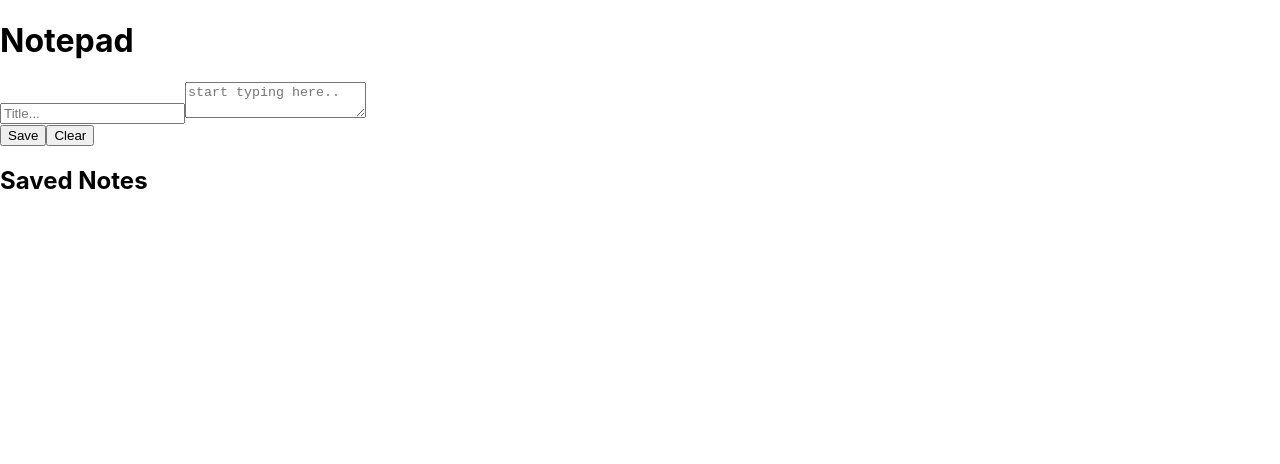
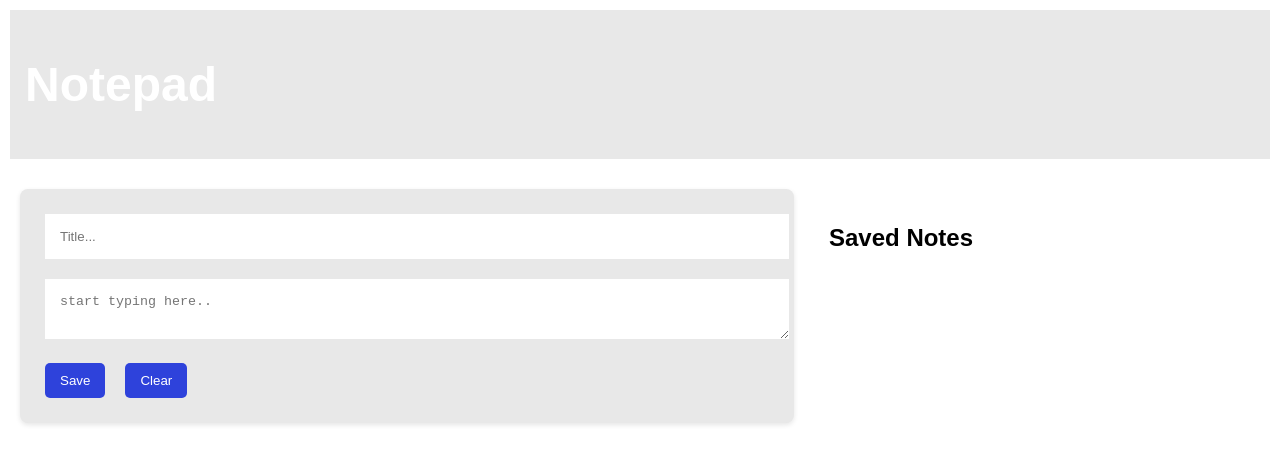
Before and after one commit to ravitejamgit/notepad-app, a React (Create React App) app: page / in a window 1280 px wide. Shown: the top 464 px of the page. Built offline with nearby package versions, Linux system fonts and the light colour scheme.

Commit message:
Worked on Css

```diff
--- a/src/App.css
+++ b/src/App.css
@@ -1,38 +1,127 @@
-.App {
+body {
+  font-family: Arial, Helvetica, sans-serif;
+  margin: 0;
+  padding: 0;
+  background-color: white;
+}
+
+header {
+  background-color: #e8e8e8;
+  color: white;
+  padding: 15px;
+  margin: 10px;
+  text-align: left;
+  font-size: 1.5em;
+}
+
+.main {
+  display: flex;
+  gap: 20px;
+  padding: 20px;
+}
+
+.note-input {
+  flex: 1;
+  background-color: #e8e8e8;
+  padding: 15px;
+  max-width: 60%;
+  border-radius: 8px;
+  box-shadow: 0 2px 5px rgba(0,0,0,0.1);
+}
+
+.note-input input, .note-input textarea {
+  width: 100%;
+  box-sizing: border-box;
+  padding: 15px;
+  margin: 10px;
+  border: 5px;
+}
+
+.note-input button {
+  padding: 10px 15px;
+  margin: 10px;
+  border: none;
+  border-radius: 5px;
+  cursor: pointer;
+  background-color: #2e42db;; /* Green */
+  color: white;
+}
+
+
+.notes-section {
+  display: flex;
+  flex: 1;
+  flex-direction: column;
+  max-width: 40%;
+  gap: 15px;
+}
+
+.notes-list {
+  background: white;
+  padding: 15px;
+  border-radius: 8px;
+  max-height: 200px;
+  overflow-y: auto;
+}
+
+.notes-list ul {
+  list-style: none;
+  padding: 0;
+}
+
+.notes-list li {
+  background-color: #f3f3f3;
+  display: flex;
+  justify-content: space-between;
+  padding: 8px;
+  margin-bottom: 7px;
+  border: none;
+  border-radius: 5px;
+}
+
+.notes-list span {
+  cursor: pointer;
+}
+
+.notes-list button {
+  margin-left: 5px;
+  padding: 5px 10px;
+  border: none;
+  background-color: #2e42db;
+  border-radius: 3px;
+  color: white;
+  cursor: pointer;
+}
+
+.selected-note-overlay {
+  position: fixed;
+  top: 0;
+  left: 0;
+  width: 100%;
+  height: 100%;
+  background: rgba(0,0,0,0.4); /* dark transparent */
+  display: flex;
+  justify-content: center;
+  align-items: center;
+  z-index: 1000;
+}
+
+.selected-note-card {
+  background: #fff;
+  padding: 20px;
+  border-radius: 12px;
+  box-shadow: 0 4px 10px rgba(0,0,0,0.2);
+  width: 400px;
+  max-width: 90%;
+  text-align: left;
+  position: relative;
+}
+
+.selected-note-overlay .selected-note-card h2 {
   text-align: center;
 }
 
-.App-logo {
-  height: 40vmin;
-  pointer-events: none;
+.selected-note-overlay .selected-note-card .button-area {
+  display: flex;
+  justify-content: flex-end;
 }
-
-@media (prefers-reduced-motion: no-preference) {
-  .App-logo {
-    animation: App-logo-spin infinite 20s linear;
-  }
-}
-
-.App-header {
-  background-color: #282c34;
-  min-height: 100vh;
-  display: flex;
-  flex-direction: column;
-  align-items: center;
-  justify-content: center;
-  font-size: calc(10px + 2vmin);
-  color: white;
-}
-
-.App-link {
-  color: #61dafb;
-}
-
-@keyframes App-logo-spin {
-  from {
-    transform: rotate(0deg);
-  }
-  to {
-    transform: rotate(360deg);
-  }
-}
--- a/src/App.js
+++ b/src/App.js
@@ -56,7 +56,8 @@ function App() {
   };
 
   const handleNoteUpdate = (id) => {
-
+    if(selectedNote)
+      setSelectedNote(null);
     const note = notes.find((n) => n.id === id);
     if(note) {
       setNoteTitle(note.name);
@@ -66,10 +67,13 @@ function App() {
   };
 
   const handleNoteDelete = (id) => {
+    if(selectedNote)
+      setSelectedNote(null);
     setNotes(notes.filter((note) =>  note.id !== id )); // Creating a new array with the items that the condition is true(if note.id and arg.id matches, it ignores.)
     if(selectedNote && selectedNote.id === id) {
       setSelectedNote(null);
     }
+    handleClear()
   };
 
   // Handles Clear button click
@@ -81,13 +85,20 @@ function App() {
   return (
     <div>
       <Header />
+      <div className="main">
         <NoteInput
           noteData =  {{noteTitle : noteTitle, noteContent : noteContent, setNoteContent : setNoteContent, setNoteTitle : setNoteTitle}}
           handleClear = {handleClear}
           handleSave = {handleSave}
         />
         <NotesList notes = {notes} setSelectedNote = {setSelectedNote} handleNoteDelete={handleNoteDelete} handleNoteUpdate={handleNoteUpdate}/>
-      <ShowSelectedNote selectedNote = {selectedNote}/>
+        <ShowSelectedNote
+          selectedNote = {selectedNote}
+          onclose = {() => setSelectedNote(null)}
+          handleNoteDelete={handleNoteDelete}
+          handleNoteUpdate={handleNoteUpdate}
+        />
+      </div>
     </div>
   );
 }
--- a/src/components/NoteInput.js
+++ b/src/components/NoteInput.js
@@ -3,7 +3,7 @@
     function NoteInput({noteData, handleClear, handleSave}) {
 
         return (
-            <div>
+            <div className="note-input">
                     <input
                         type = "text"
                         placeholder="Title..."
@@ -16,8 +16,8 @@
                     placeholder="start typing here.."
                 />
                 <div>
-                    <button onClick={handleSave }>Save</button>
-                    <button onClick={handleClear }>Clear</button>
+                    <button className = "save" onClick={handleSave }>Save</button>
+                    <button className = "clear" onClick={handleClear }>Clear</button>
                 </div>
             </div>
         );
--- a/src/components/NotesList.js
+++ b/src/components/NotesList.js
@@ -2,7 +2,7 @@ import React from "react";
 
 function NotesList({notes, setSelectedNote, handleNoteDelete, handleNoteUpdate}) {
     return (
-        <div>
+        <div className="notes-list">
             <h2>Saved Notes</h2>
             <ul>
                 {notes.map((n) => (
--- a/src/components/ShowSelectedNote.js
+++ b/src/components/ShowSelectedNote.js
@@ -1,12 +1,21 @@
 import React from "react";
 
-function ShowSelectedNote({selectedNote}) {
+function ShowSelectedNote({ selectedNote , onclose, handleNoteDelete, handleNoteUpdate}) {
+
+    if(!selectedNote) return null;
+
     return (
         selectedNote &&
-        <div>
-            <h3>{selectedNote.id}</h3>
-            <h2>{selectedNote.name}</h2>
-            <p>{selectedNote.content}</p>
+        <div className="selected-note-overlay">
+            <div className="selected-note-card">
+                <button className="close-btn" onClick={onclose}>X</button>
+                <h2>{selectedNote.name}</h2>
+                <p>{selectedNote.content}</p>
+                <div className="button-area">
+                     <button className = "editButton" onClick={() => handleNoteUpdate(selectedNote.id)}>Edit</button>
+                    <button className = "deleteButton" onClick={() => handleNoteDelete(selectedNote.id)}>Delete</button>
+                </div>
+            </div>
         </div>
 
     )
```
Lines whose indentation alone changed are shown as unchanged.
